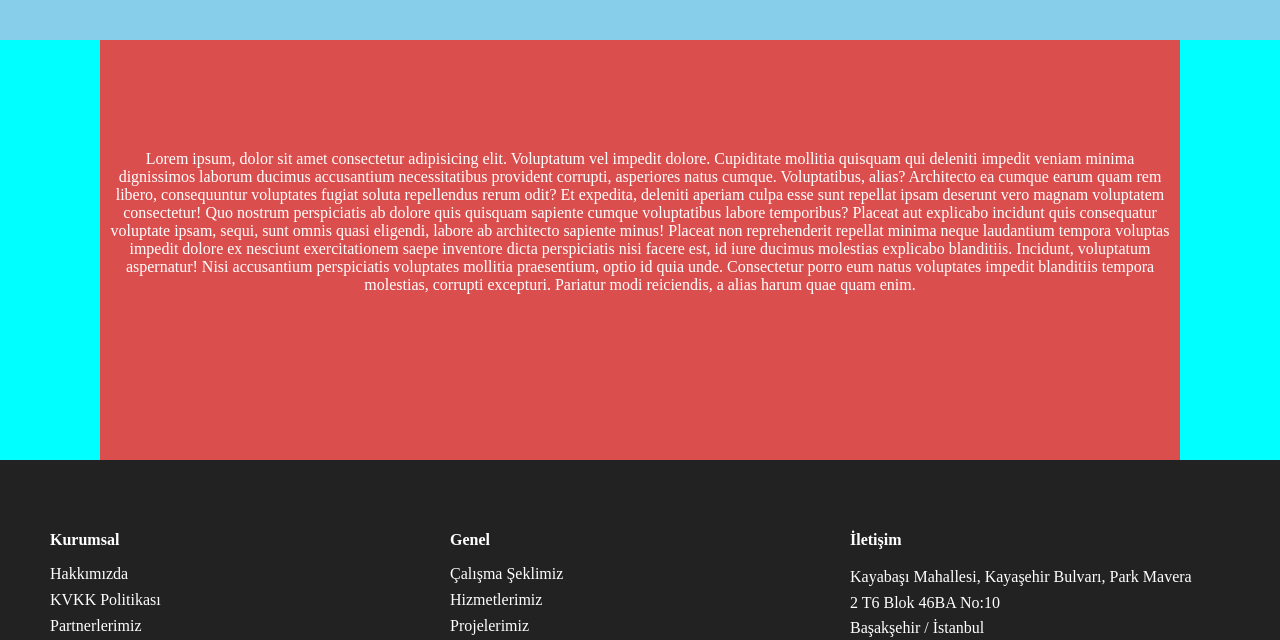
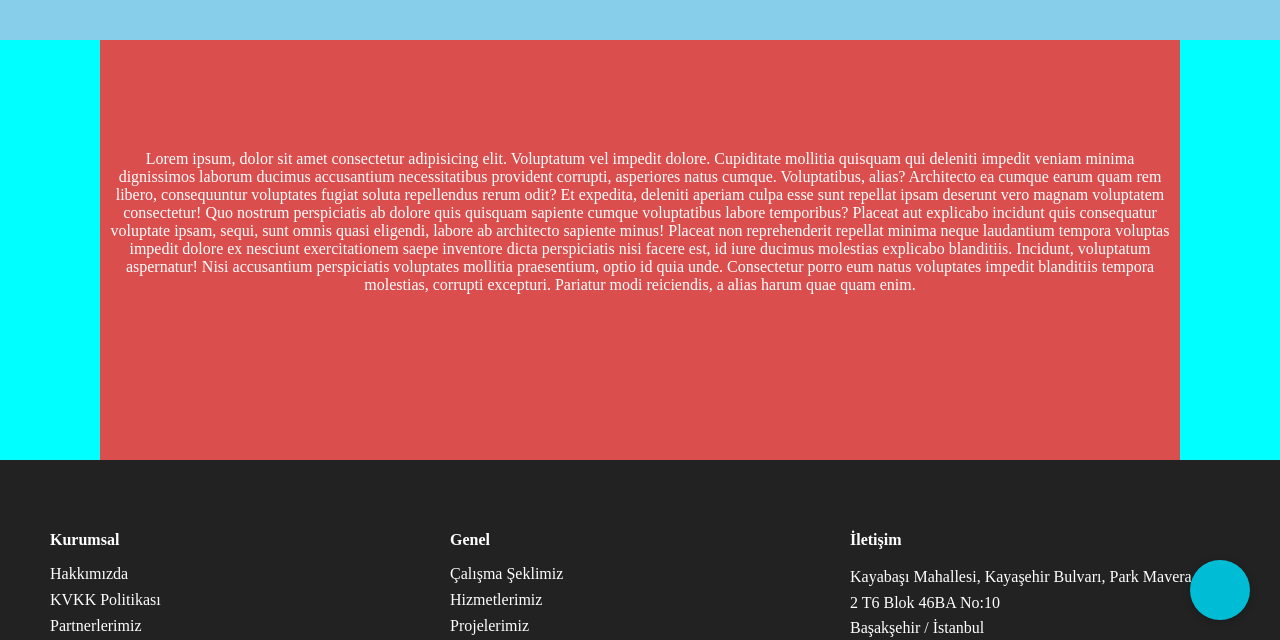
Before and after one commit to kimiarioxogit/babaylazoryarisirlar, a plain HTML site: page index.html in a window 1280 px wide. Shown: the part 150-790 px from the top of the page. Drawn offline with Linux system fonts and the light colour scheme.

Commit message:
allabenipullabeni

```diff
--- a/index.css
+++ b/index.css
@@ -35,6 +35,23 @@
     justify-content: space-between;
 }
 
+@keyframes growShrink {
+  0% { transform: scale(1); }
+  50% { transform: scale(1.5); }
+  100% { transform: scale(1); }
+}
+.circle {
+  position: fixed;
+  right: 30px;
+  bottom: 30px;
+  width: 60px;
+  height: 60px;
+  background: #00bcd4;
+  border-radius: 50%;
+  box-shadow: 0 2px 8px rgba(0,0,0,0.2);
+  z-index: 9999;
+  animation: growShrink 1s infinite;
+}
 footer {
   background-color: #222;
   color: #fff;
--- a/index.html
+++ b/index.html
@@ -44,6 +44,7 @@
 
 
 
+    <div class="circle"></div>
     <footer>
         <div class="footer-container">
 
```
